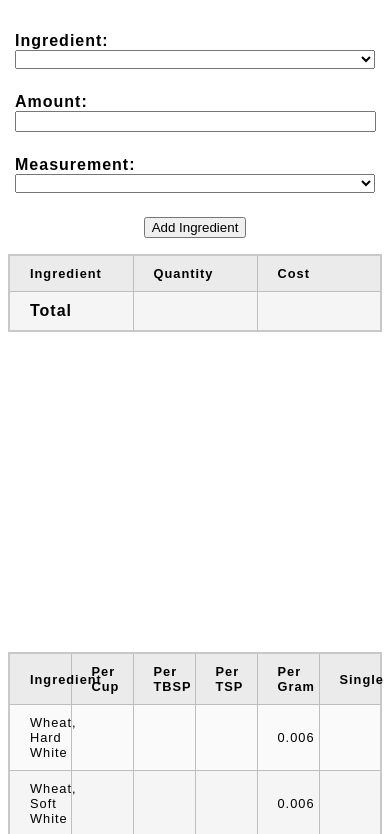
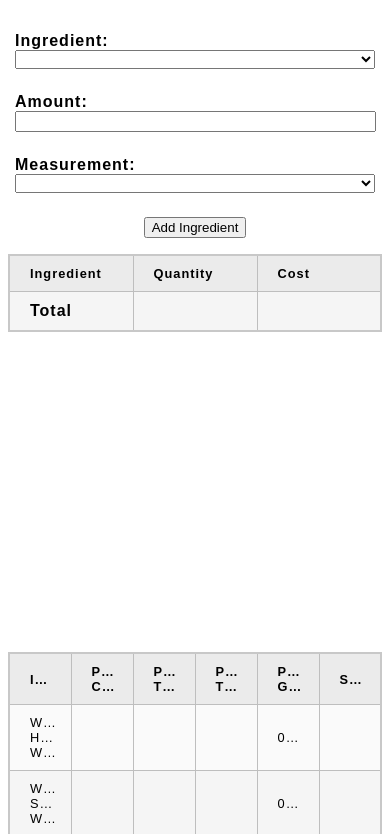
Before and after one commit to Jershz/ffb-llc, a plain HTML site: page index.html in a window 390 px wide. Shown: the top 834 px of the page. Drawn offline with Linux system fonts and the light colour scheme.

Commit message:
Add wrapping to tables to fit better on mobile screens

```diff
--- a/style.css
+++ b/style.css
@@ -27,6 +27,8 @@ td, th {
   border: 1px solid rgb(190,190,190);
   padding: 10px 20px;
   text-align: left;
+  overflow: hidden;
+  text-overflow: ellipsis;
 }
 
 th {
```
